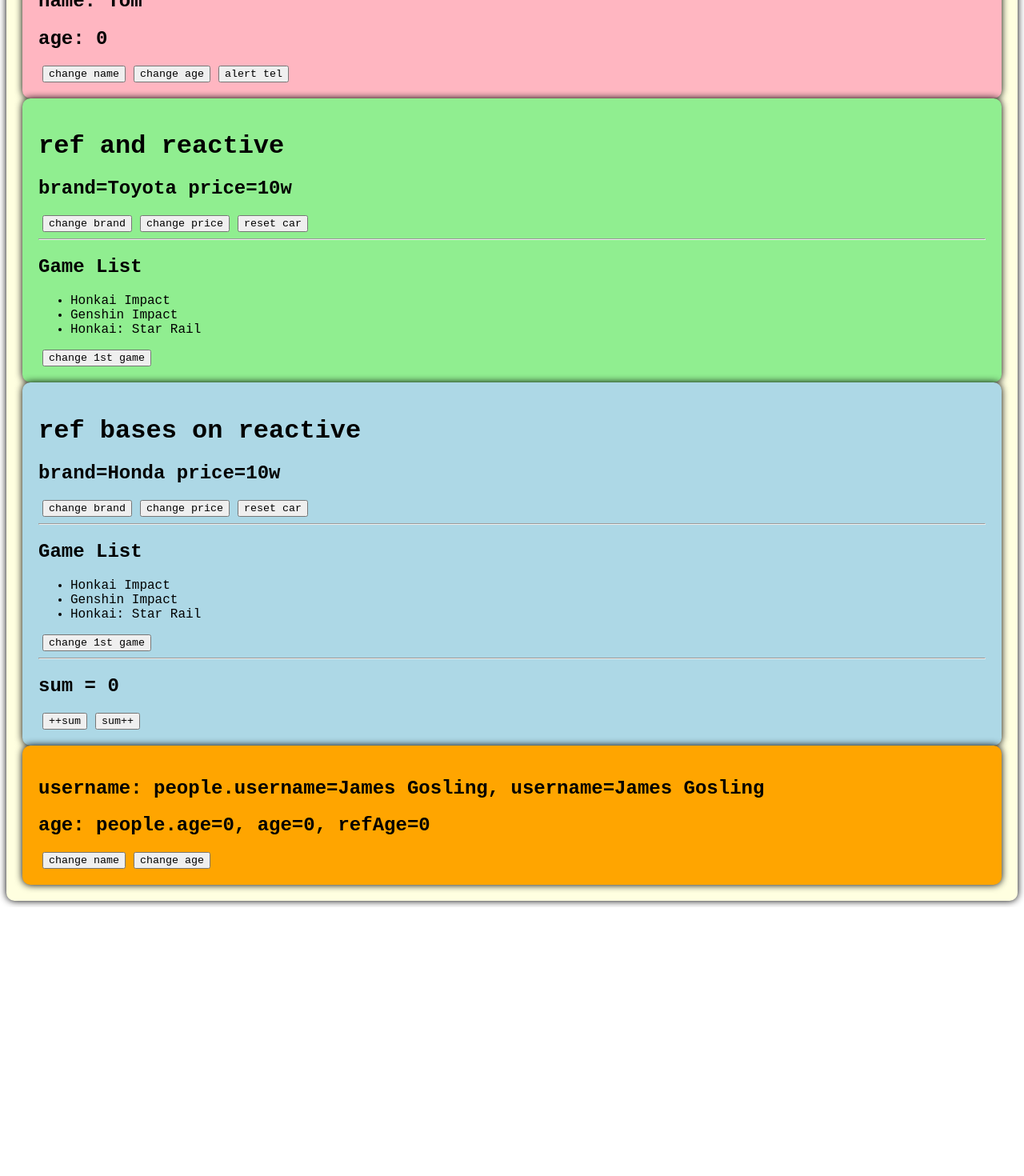
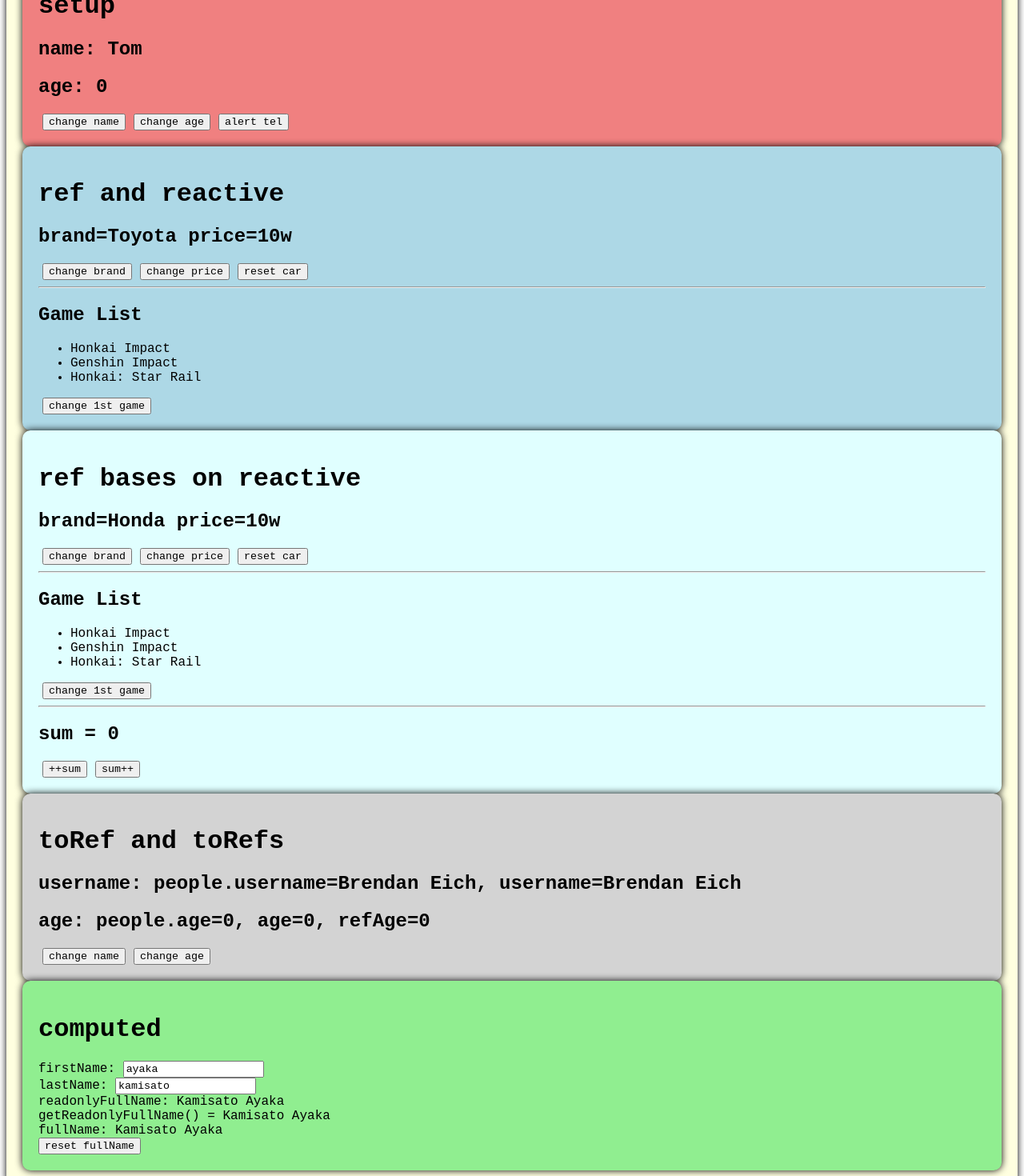
Before and after one commit to 161043261/front-end, a Vue app in the folder vue-demo/: page / in a window 1280 px wide. Shown: the part 160-1630 px from the top of the page at 80% size. Before the commit the page ends 1294 px from the top, so only its background shows below. Built offline with nearby package versions, Linux system fonts and the light colour scheme.

Commit message:
Initial commit

```diff
--- a/vue-demo/src/App.vue
+++ b/vue-demo/src/App.vue
@@ -1,28 +1,30 @@
 <script lang="ts">
-import AsSetup from './components/Setup.vue';
+import AsSetup from './components/Setup.vue'; // alias
 import AsReactive from './components/Reactive.vue';
 import AsRef from './components/Ref.vue';
-import AsToRefs from "@/components/ToRefs.vue";
+import AsToRefs from "./components/ToRefs.vue";
+import AsComputed from './components/Computed.vue';
 
 export default {
   name: 'App',
-  components: {AsToRefs, AsSetup, AsReactive, AsRef} // register components
+  components: {AsToRefs, AsSetup, AsReactive, AsRef, AsComputed} // register components
 }
 </script>
 
 <template>
   <div class="app">
-    <h1>Hello World</h1>
-    <AsSetup/> <!--  div class="person" -->
-    <AsReactive/> <!-- div class="car"-->
-    <AsRef/> <!-- div class="game"-->
-    <AsToRefs/> <!-- div class="people" -->
+    <h1>Hello Vue3 (One Piece)</h1>
+    <AsSetup/>
+    <AsReactive/>
+    <AsRef/>
+    <AsToRefs/>
+    <AsComputed/>
   </div>
 </template>
 
 <style>
 * {
-  font-family: Iosevka SS04, monospace;
+  font-family: 'Iosevka SS04', monospace;
 }
 
 .app {
--- /dev/null
+++ b/vue-demo/src/components/Computed.vue
@@ -0,0 +1,62 @@
+<script lang="ts">
+export default {
+  name: "Computed"
+}
+</script>
+
+<script lang="ts" setup>
+import {ref, type Ref, computed} from 'vue';
+
+let firstName: Ref<string> = ref<string>("ayaka");
+let lastName: Ref<string> = ref<string>("kamisato");
+
+// READONLY computed attribute
+let readonlyFullName = computed(() => {
+  return lastName.value.slice(0, 1).toUpperCase() + lastName.value.slice(1) + ' ' +
+      firstName.value.slice(0, 1).toUpperCase() + firstName.value.slice(1);
+});
+
+// console.log(fullName); // ComputedRefImpl
+
+// @Deprecated
+function getReadonlyFullName() {
+  return lastName.value.slice(0, 1).toUpperCase() + lastName.value.slice(1) + ' ' +
+      firstName.value.slice(0, 1).toUpperCase() + firstName.value.slice(1);
+}
+
+// MUTABLE computed attribute
+let fullName = computed({
+  get() {
+    return lastName.value.slice(0, 1).toUpperCase() + lastName.value.slice(1) + ' ' +
+        firstName.value.slice(0, 1).toUpperCase() + firstName.value.slice(1);
+  },
+  set(arg) {
+    [lastName.value, firstName.value] = arg.split(' ');
+  }
+})
+
+function changeFullName() {
+  fullName.value = "Yae Miko";
+}
+</script>
+
+<template>
+  <div class="computed">
+    <h1>computed</h1>
+    firstName: <input type="text" v-model="firstName"/><br>
+    lastName: <input type="text" v-model="lastName"/><br>
+    readonlyFullName: <span>{{ readonlyFullName }}</span><br>
+    getReadonlyFullName() = <span>{{ getReadonlyFullName() }}</span><br>
+    fullName: <span>{{ fullName }}</span><br>
+    <button @click="changeFullName">reset fullName</button>
+  </div>
+</template>
+
+<style scoped>
+.computed {
+  background-color: lightgreen;
+  box-shadow: 0 0 10px;
+  border-radius: 10px;
+  padding: 20px;
+}
+</style>
--- a/vue-demo/src/components/Reactive.vue
+++ b/vue-demo/src/components/Reactive.vue
@@ -37,7 +37,7 @@ let games = reactive<{ id: number, name: string }[]>(
 </script>
 
 <template>
-  <div class="car">
+  <div class="reactive">
     <h1>ref and reactive</h1>
     <h2>brand={{ car.brand }} price={{ car.price }}w</h2>
     <button @click="changeBrand">change brand</button>
@@ -55,8 +55,8 @@ let games = reactive<{ id: number, name: string }[]>(
 </template>
 
 <style scoped>
-.car {
-  background-color: lightgreen;
+.reactive {
+  background-color: lightblue;
   box-shadow: 0 0 10px;
   border-radius: 10px;
   padding: 20px;
--- a/vue-demo/src/components/Ref.vue
+++ b/vue-demo/src/components/Ref.vue
@@ -20,7 +20,6 @@ function changeBrand() {
 
 function changePrice() {
   car.value.price = Math.floor(Math.random() * 10 + 1);
-  console.log(car);
 }
 
 function resetCar() {
@@ -42,7 +41,7 @@ function changeSum() {
 </script>
 
 <template>
-  <div class="game">
+  <div class="ref">
     <h1>ref bases on reactive</h1>
     <h2>brand={{ car.brand }} price={{ car.price }}w</h2>
     <button @click="changeBrand">change brand</button>
@@ -65,8 +64,8 @@ function changeSum() {
 </template>
 
 <style scoped>
-.game {
-  background-color: lightblue;
+.ref {
+  background-color: lightcyan;
   box-shadow: 0 0 10px;
   border-radius: 10px;
   padding: 20px;
--- a/vue-demo/src/components/Setup.vue
+++ b/vue-demo/src/components/Setup.vue
@@ -14,7 +14,6 @@ export default {
 <script lang="ts" setup>// setup sugar
 import {type Ref, ref, type UnwrapRef} from 'vue';
 
-console.log("setup");
 // console.log(this); // undefined
 
 // data
@@ -28,13 +27,11 @@ let tel: string = '911';
 function changeName() {
   // username = new Date().toString();
   username.value = username.value == 'Tom' ? 'Jerry' : 'Tom';
-  console.log("username =", username);
 }
 
 function changeAge() {
   // age++;
   (age.value)++;
-  console.log("age =", age);
 }
 
 function showTel() {
@@ -43,7 +40,8 @@ function showTel() {
 </script>
 
 <template>
-  <div class="person">
+  <div class="setup">
+    <h1>setup</h1>
     <h2>name: {{ username }}</h2>
     <h2>age: {{ age }}</h2>
     <button @click="changeName">change name</button>
@@ -53,8 +51,8 @@ function showTel() {
 </template>
 
 <style scoped>
-.person {
-  background-color: lightpink;
+.setup {
+  background-color: lightcoral;
   box-shadow: 0 0 10px;
   border-radius: 10px;
   padding: 20px;
--- a/vue-demo/src/components/ToRefs.vue
+++ b/vue-demo/src/components/ToRefs.vue
@@ -2,16 +2,16 @@
 import {reactive, toRef, type ToRef, type ToRefs, toRefs} from "vue";
 
 let people = reactive<{ username: string, age: number }>({
-  username: "James Gosling", age: 0 // people.username and people.age are reactive
+  username: "Brendan Eich", age: 0 // people.username and people.age are reactive
 })
 
 // destruct assignment
 // let {username, age} = people; // username and age are NOT reactive
 let {username, age}: ToRefs<{ username: string; age: number; }> = toRefs(people); // username and age are reactive
-console.log(toRefs(people));
+// console.log(toRefs(people));
 
 let refAge: ToRef<number> = toRef(people, 'age');
-console.log(refAge);
+// console.log(refAge);
 
 function changeName() {
   // people.username += '~';
@@ -31,7 +31,8 @@ export default {
 </script>
 
 <template>
-  <div class="people">
+  <div class="toRefs">
+    <h1>toRef and toRefs</h1>
     <h2>username: people.username={{ people.username }}, username={{ username }}</h2>
     <h2>age: people.age={{ people.age }}, age={{ age }}, refAge={{ refAge }}</h2>
     <button @click="changeName">change name</button>
@@ -41,8 +42,8 @@ export default {
 </template>
 
 <style scoped>
-.people {
-  background-color: orange;
+.toRefs {
+  background-color: lightgray;
   box-shadow: 0 0 10px;
   border-radius: 10px;
   padding: 20px;
```
Also changed, not shown: vue-demo/src/components/Name.vue (deleted, +0 -14 lines), vue-demo/src/main.ts (line endings or trailing spaces), 2 other files (tests, documents, lock files or other folders).
